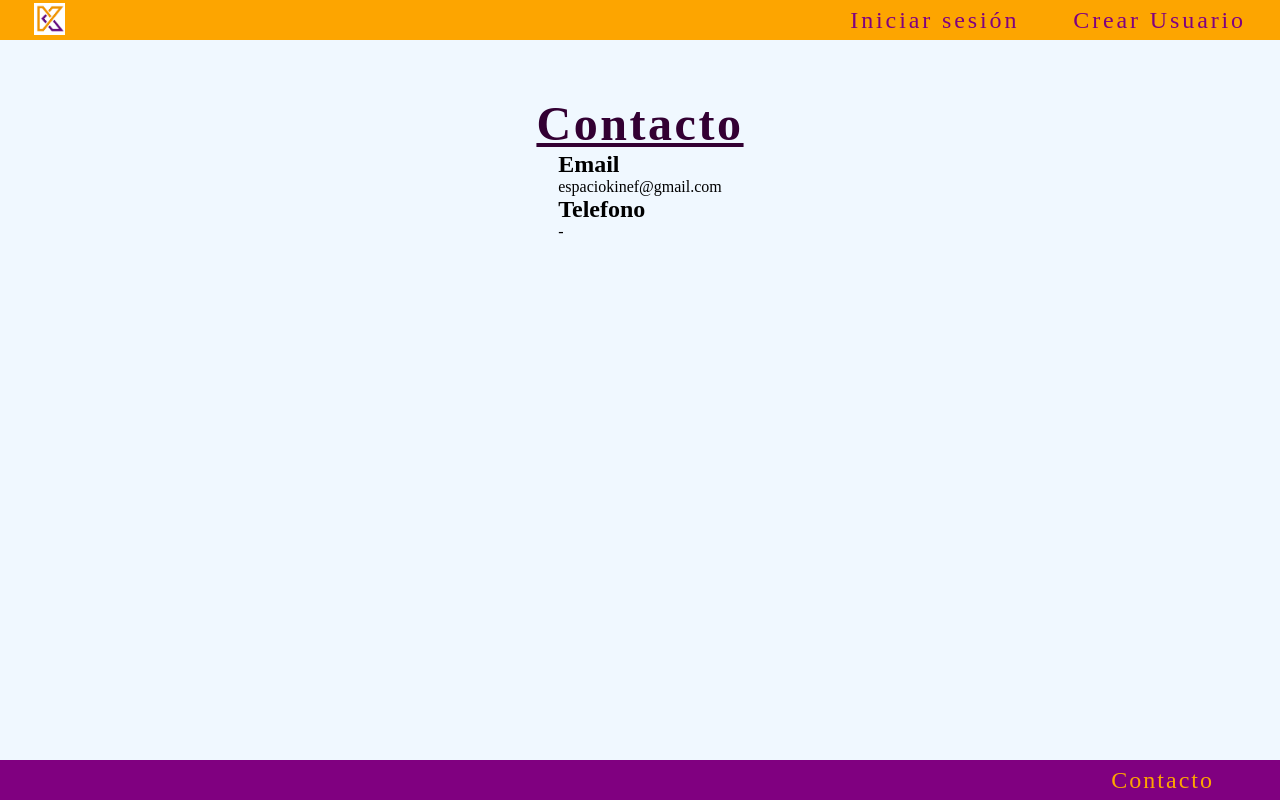
After one commit to Palun7/kinef, a Django app: page /contacto/ in a window 1280 px wide. The commit adds this page. Run offline with Django 5.2, Linux system fonts and the light colour scheme.

Commit message:
Feat: Contacto.html. Update: core/

```diff
--- a/project/core/templates/core/base.html
+++ b/project/core/templates/core/base.html
@@ -6,7 +6,11 @@
     <meta name="viewport" content="width=device-width, initial-scale=1.0">
     <meta name="keywords" content="">
     <meta name="description" content="">
+    <link rel="preconnect" href="https://fonts.googleapis.com">
+    <link rel="preconnect" href="https://fonts.gstatic.com" crossorigin>
+    <link href="https://fonts.googleapis.com/css2?family=Bebas+Neue&family=Oswald:wght@200..700&family=Poppins:ital,wght@0,100;0,200;0,300;0,400;0,500;0,600;0,700;0,800;0,900;1,100;1,200;1,300;1,400;1,500;1,600;1,700;1,800;1,900&family=Roboto:ital,wght@0,100;0,300;0,400;0,500;0,700;0,900;1,100;1,300;1,400;1,500;1,700;1,900&display=swap" rel="stylesheet">
     <link rel="stylesheet" href="{% static 'css/style.css' %}">
+    <link rel="icon" href="{% static 'img/kinef_logo1.png' %}">
     <title>
         {% block title %}
         {% endblock title %}
--- a/project/core/templates/core/components/footer.html
+++ b/project/core/templates/core/components/footer.html
@@ -1,3 +1,3 @@
 <footer>
-    <a href="">Contacto</a>
+    <a href="{% url 'core:contacto' %}">Contacto</a>
 </footer>
--- a/project/core/templates/core/components/navbar.html
+++ b/project/core/templates/core/components/navbar.html
@@ -3,22 +3,22 @@
     <ul>
         <li class="logo-header"><a href="{% url 'core:index' %}"><img src="{% static 'img/kinef_logo1.png' %}" alt="Logo de Kinef" width="" height="" class="imagen-logo"></a></li>
         {% if user.is_superuser %}
-            <li><a href="{% url 'usuarios:index' %}">Usuarios</a></li>
-            <li><a href="{% url 'pagos:index' %}">Pagos</a></li>
-            <li><a href="{% url 'gastos:index' %}">Gastos</a></li>
-            <li><a href="{% url 'horas:index' %}">Horas</a></li>
+            <li><a href="{% url 'usuarios:index' %}" class="link-header">Usuarios</a></li>
+            <li><a href="{% url 'pagos:index' %}" class="link-header">Pagos</a></li>
+            <li><a href="{% url 'gastos:index' %}" class="link-header">Gastos</a></li>
+            <li><a href="{% url 'horas:index' %}" class="link-header">Horas</a></li>
         {% endif %}
         {% if user.is_authenticated %}
-            <li><a href="{% url 'usuarios:perfil' user.id %}">{{ user.username }}</a></li>
+            <li><a href="{% url 'usuarios:perfil' user.id %}" class="link-header">{{ user.username }}</a></li>
             <div>
                 <form action="{% url 'usuarios:logout' %}" method="post">
                     {% csrf_token %}
-                    <button type="submit" class="link">Logout</button>
+                    <button type="submit" class="link">Cerrar sesión</button>
                 </form>
             </div>
         {% else %}
-            <li><a href="{% url 'usuarios:login' %}">login</a></li>
-            <li><a href="{% url 'usuarios:signup' %}">Crear Usuario</a></li>
+            <li><a href="{% url 'usuarios:login' %}" class="link-header">Iniciar sesión</a></li>
+            <li><a href="{% url 'usuarios:signup' %}" class="link-header">Crear Usuario</a></li>
         {% endif %}
     </ul>
 </header>
--- /dev/null
+++ b/project/core/templates/core/contacto.html
@@ -0,0 +1,21 @@
+{% extends 'core/base.html' %}
+
+{% block title %}
+    Contacto
+{% endblock title %}
+
+{% block content %}
+    <main class="contenedor_principal">
+        <h1 class="titulo">Contacto</h1>
+        <div class="contacto-container">
+            <div class="email-container">
+                <h2>Email</h2>
+                <p>espaciokinef@gmail.com</p>
+            </div>
+            <div class="telefono-container">
+                <h2>Telefono</h2>
+                <p>-</p>
+            </div>
+        </div>
+    </main>
+{% endblock content %}
--- a/project/core/urls.py
+++ b/project/core/urls.py
@@ -1,8 +1,9 @@
 from django.urls import path
-from .views import index
+from .views import index, contacto
 
 app_name = 'core'
 
 urlpatterns = [
     path('', index, name='index'),
+    path('contacto/', contacto, name='contacto'),
 ]
--- a/project/core/views.py
+++ b/project/core/views.py
@@ -1,6 +1,7 @@
 from django.shortcuts import render
-from django.contrib.auth.models import User
 
 def index(request):
-    usuario = User.objects.all()
-    return render(request, 'core/index.html', {'usuario': usuario})
+    return render(request, 'core/index.html')
+
+def contacto(request):
+    return render(request, 'core/contacto.html')
```
Also changed, not shown: project/core/templates/core/index.html (+11 -2 lines), project/db.sqlite3.
